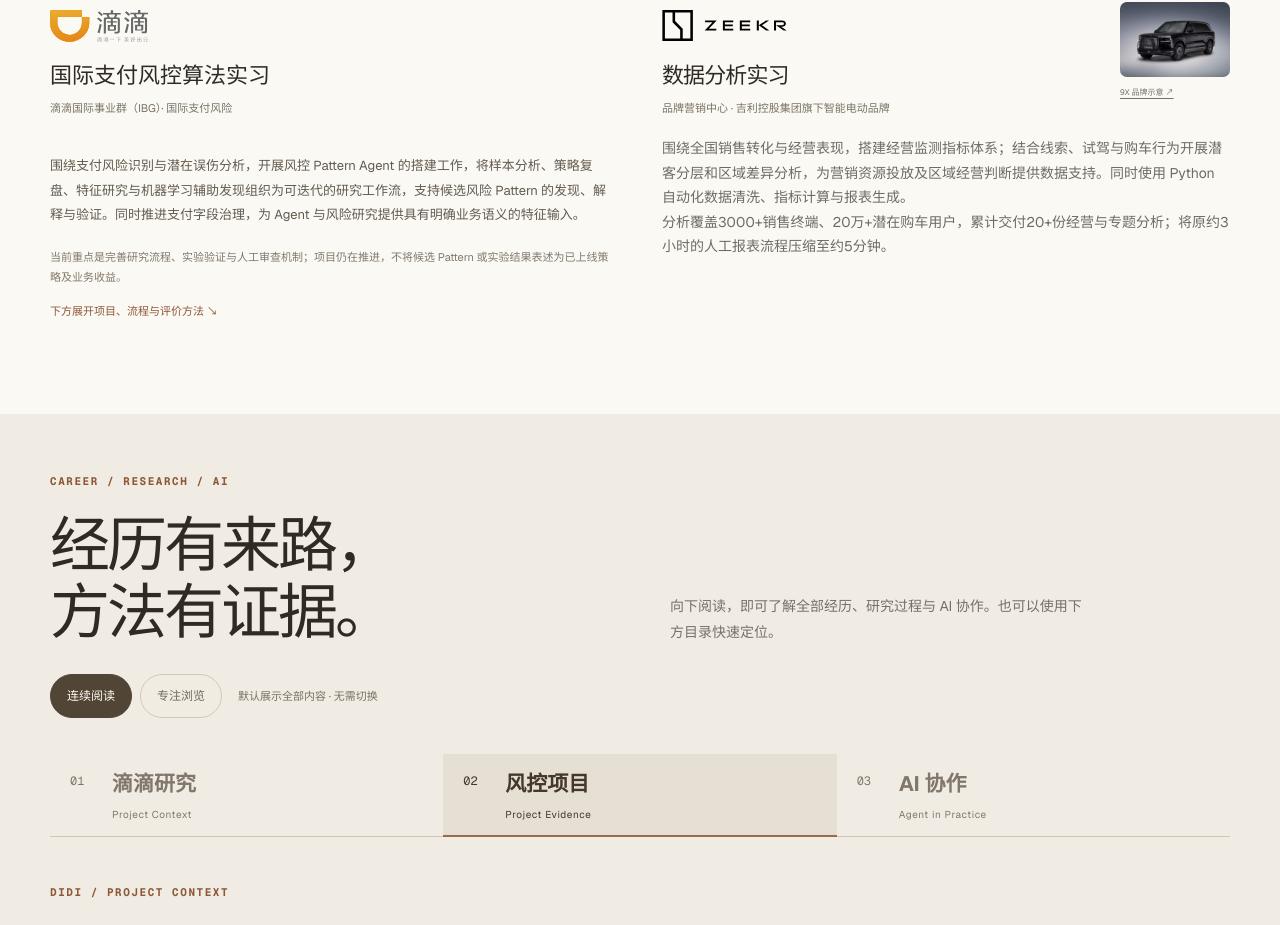
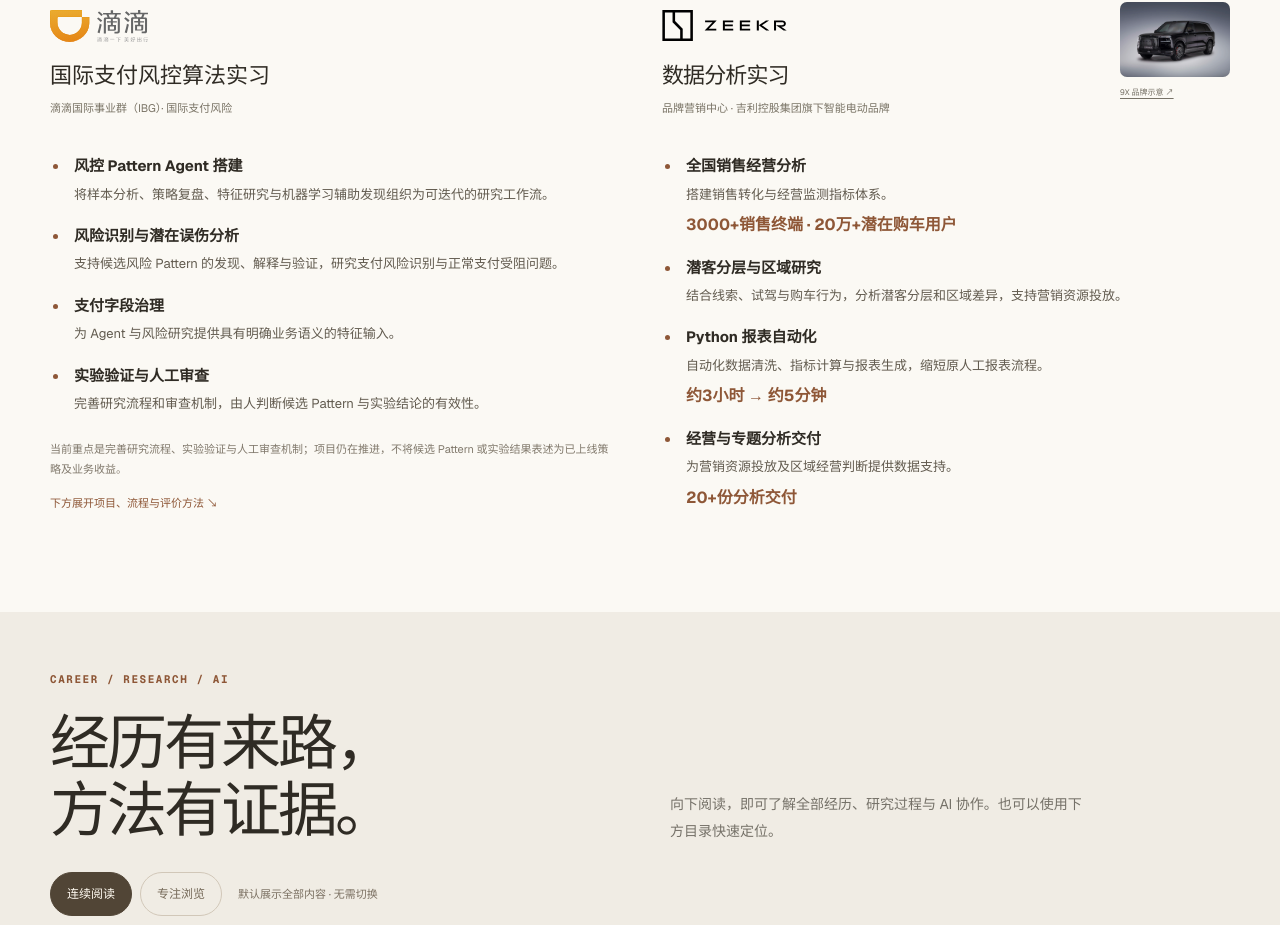
Before and after one commit to ArchimeDAs0612/shenxinda-portfolio-website, a Next.js app: page / in a window 1280 px wide. Shown: the part 2670-3595 px from the top of the page. Built offline with nearby package versions, Linux system fonts and the light colour scheme.

Commit message:
ui: present approved internship contributions as HR-friendly bullet points

```diff
--- a/app/components/ZeekrJourney.tsx
+++ b/app/components/ZeekrJourney.tsx
@@ -9,14 +9,17 @@
   return <div className="internship-overview" aria-label="两段实习履历">
     <article className="internship-summary internship-didi">
       <div className="internship-summary-heading"><div><span className="field-label">当前 / 实习履历</span><div className="company-logo-shell didi-logo-shell"><img className="company-logo didi-logo" src="images/brands/didi.svg" alt="滴滴出行 Logo" /></div><h3>国际支付风控算法实习</h3><p className="internship-company">滴滴国际事业群（IBG）· 国际支付风险</p></div></div>
-      <p className="internship-summary-copy">{overview.didi.work}</p>
+      <ul className="internship-bullets" aria-label="滴滴工作内容">
+        {overview.didi.bullets.map((item) => <li key={item.title}><strong className="internship-point-title">{item.title}</strong><p>{item.text}</p></li>)}
+      </ul>
       <p className="internship-foundation">{overview.didi.progress}</p>
       <a className="internship-detail-link" href="#projects">下方展开项目、流程与评价方法 ↘</a>
     </article>
     <article className="career-secondary internship-summary internship-zeekr">
       <div className="internship-summary-heading"><div><span className="field-label">{experience.period} / 实习履历</span><div className="company-logo-shell zeekr-logo-shell"><img className="company-logo zeekr-logo" src="images/brands/zeekr.svg" alt="极氪 ZEEKR Logo" /></div><h3>数据分析实习</h3><p className="internship-company">品牌营销中心 · 吉利控股集团旗下智能电动品牌</p></div><figure className="company-brand-visual zeekr-brand-visual"><MaintainableImage className="brand-reference-image" src={brandContent.zeekr.src} alt={brandContent.zeekr.alt} label="ZEEKR 9X" fallbackTitle="极氪品牌产品形象" /><figcaption><a href={brandContent.zeekr.source} target="_blank" rel="noreferrer">9X 品牌示意 ↗</a></figcaption></figure></div>
-      <p className="internship-summary-copy">{overview.zeekr.work}</p>
-      <p className="internship-foundation">{overview.zeekr.result}</p>
+      <ul className="internship-bullets" aria-label="极氪工作内容与成果">
+        {overview.zeekr.bullets.map((item) => <li key={item.title}><strong className="internship-point-title">{item.title}</strong><p>{item.text}</p>{'metric' in item && <strong className="internship-point-metric">{item.metric}</strong>}</li>)}
+      </ul>
     </article>
   </div>;
 }
--- a/app/globals.css
+++ b/app/globals.css
@@ -873,6 +873,12 @@
 .internship-company { color: #797365; font-size: 11px; line-height: 1.8; margin: 0; }
 .internship-summary .company-brand-visual { width: 110px; flex-shrink: 0; margin: 26px 0 0; }.internship-summary .brand-reference-image { height: 75px; }.internship-summary figcaption { font-size: 8px; }
 .internship-summary-copy { font-size: 13px; line-height: 1.9; color: #625b4f; margin: 18px 0; }
+.internship-bullets { list-style: disc; margin: 18px 0 22px; padding-left: 20px; display: grid; gap: 18px; }
+.internship-bullets li { padding-left: 4px; color: #625b4f; min-width: 0; }
+.internship-bullets li::marker { color: var(--blue); }
+.internship-point-title { display: block; color: var(--ink); font-size: 15px; line-height: 1.5; }
+.internship-bullets p { margin: 5px 0 0; font-size: 13px; line-height: 1.8; overflow-wrap: anywhere; }
+.internship-point-metric { display: block; margin-top: 6px; color: var(--blue); font-size: 16px; line-height: 1.6; font-weight: 650; overflow-wrap: anywhere; }
 .internship-evidence { margin: 20px 0 14px; }.internship-evidence strong { font-size: 23px; letter-spacing: -.035em; display: block; }.internship-evidence span { display: block; font-size: 10px; color: #81796c; line-height: 1.8; margin-top: 8px; }
 .internship-detail-link, .internship-foundation { font-size: 11px; line-height: 1.8; margin: 0; min-height: 44px; display: flex; align-items: center; }.internship-detail-link { color: var(--blue); }.internship-foundation { color: #81796c; }
 /* Bottom-aligned source framing preserves the body and legs, trimming sky. */
--- a/content/career-content.ts
+++ b/content/career-content.ts
@@ -3,12 +3,21 @@
   updatedAt: '2026-10-08',
   internshipOverview: {
     didi: {
-      work: '围绕支付风险识别与潜在误伤分析，开展风控 Pattern Agent 的搭建工作，将样本分析、策略复盘、特征研究与机器学习辅助发现组织为可迭代的研究工作流，支持候选风险 Pattern 的发现、解释与验证。同时推进支付字段治理，为 Agent 与风险研究提供具有明确业务语义的特征输入。',
+      bullets: [
+        { title: '风控 Pattern Agent 搭建', text: '将样本分析、策略复盘、特征研究与机器学习辅助发现组织为可迭代的研究工作流。' },
+        { title: '风险识别与潜在误伤分析', text: '支持候选风险 Pattern 的发现、解释与验证，研究支付风险识别与正常支付受阻问题。' },
+        { title: '支付字段治理', text: '为 Agent 与风险研究提供具有明确业务语义的特征输入。' },
+        { title: '实验验证与人工审查', text: '完善研究流程和审查机制，由人判断候选 Pattern 与实验结论的有效性。' },
+      ],
       progress: '当前重点是完善研究流程、实验验证与人工审查机制；项目仍在推进，不将候选 Pattern 或实验结果表述为已上线策略及业务收益。',
     },
     zeekr: {
-      work: '围绕全国销售转化与经营表现，搭建经营监测指标体系；结合线索、试驾与购车行为开展潜客分层和区域差异分析，为营销资源投放及区域经营判断提供数据支持。同时使用 Python 自动化数据清洗、指标计算与报表生成。',
-      result: '分析覆盖3000+销售终端、20万+潜在购车用户，累计交付20+份经营与专题分析；将原约3小时的人工报表流程压缩至约5分钟。',
+      bullets: [
+        { title: '全国销售经营分析', text: '搭建销售转化与经营监测指标体系。', metric: '3000+销售终端 · 20万+潜在购车用户' },
+        { title: '潜客分层与区域研究', text: '结合线索、试驾与购车行为，分析潜客分层和区域差异，支持营销资源投放。' },
+        { title: 'Python 报表自动化', text: '自动化数据清洗、指标计算与报表生成，缩短原人工报表流程。', metric: '约3小时 → 约5分钟' },
+        { title: '经营与专题分析交付', text: '为营销资源投放及区域经营判断提供数据支持。', metric: '20+份分析交付' },
+      ],
     },
   },
   zeekr: {
--- a/scripts/verify-browser.mjs
+++ b/scripts/verify-browser.mjs
@@ -125,9 +125,13 @@
     assert.match(await page.locator('#education').innerText(), /保研入学/);
     assert.equal(await page.locator('#internships .internship-summary').count(), 2);
     const didiOverview = await page.locator('#internships .internship-didi').innerText();
-    assert.match(didiOverview, /国际支付风控算法实习.*IBG.*风控 Pattern Agent 的搭建工作.*支付字段治理.*项目仍在推进/s);
+    assert.match(didiOverview, /国际支付风控算法实习.*IBG.*风控 Pattern Agent 搭建.*支付字段治理.*项目仍在推进/s);
     assert.doesNotMatch(didiOverview, /3\s*组输入|5\s*折|5\s*种子/, 'Experiment configuration must not replace the project overview');
     assert.match(await page.locator('#internships .internship-zeekr').innerText(), /数据分析实习.*经营监测指标体系.*潜客分层.*约3小时.*约5分钟/s);
+    assert.equal(await page.locator('#internships .internship-didi .internship-bullets > li').count(), 4, 'Didi must be readable as four scan-friendly points');
+    assert.equal(await page.locator('#internships .internship-zeekr .internship-bullets > li').count(), 4, 'Zeekr must be readable as four scan-friendly points');
+    assert.equal(await page.locator('#internships .internship-point-metric').count(), 3, 'Confirmed Zeekr data must be highlighted next to relevant contributions');
+    assert.equal(await page.locator('#internships .internship-summary-copy').count(), 0, 'Do not revert internship overviews to long paragraphs');
     assert.equal(await page.locator('#work .internship-zeekr').count(), 0, 'Zeekr appears only in the balanced overview, not the detailed Didi chapter');
     assert.equal(await page.locator('.hero .portrait-frame img').evaluate((node) => getComputedStyle(node).objectPosition), '50% 100%', 'Portrait framing must trim sky, not the lower body');
     assert.match(await page.locator('.career-secondary').innerText(), /3000\+/);
--- /dev/null
+++ b/维护说明/2026-10-08-HR列点实习概览.md
@@ -0,0 +1,8 @@
+# HR列点实习概览
+
+- 本人要求：采用已确认的滴滴与极氪内容，列点展示而非长段落，突出已有成果数据。
+- 两段各4点；标题加粗，正文只解释该点，极氪数据紧跟对应贡献。滴滴保留进行中、人工审查及未宣称上线收益的边界，不制造未确认的量化结果。
+- 极氪：3000+销售终端、20万+潜在购车用户、20+份分析交付、报表约3小时到约5分钟；仅使用已确认数字。
+- 文案集中维护于career-content.internshipOverview；仅本区列表样式新增，其他区域未重排。
+- 缓存核验：施工前正式网址及带查询参数的网址均已返回上次批准的新文案，未包含旧实验配置大字；返回缓存策略为max-age=600。截图仍为更旧版，不能据此断言具体客户端原因；交付时提供同一正式路径的版本查询参数入口，不创建第二网站或改canonical。
+- 验收：检查每段4个列表项、3组极氪数据加粗、无概览长段落/旧实验标题，继续运行既有全站四尺寸云端验收。
```
